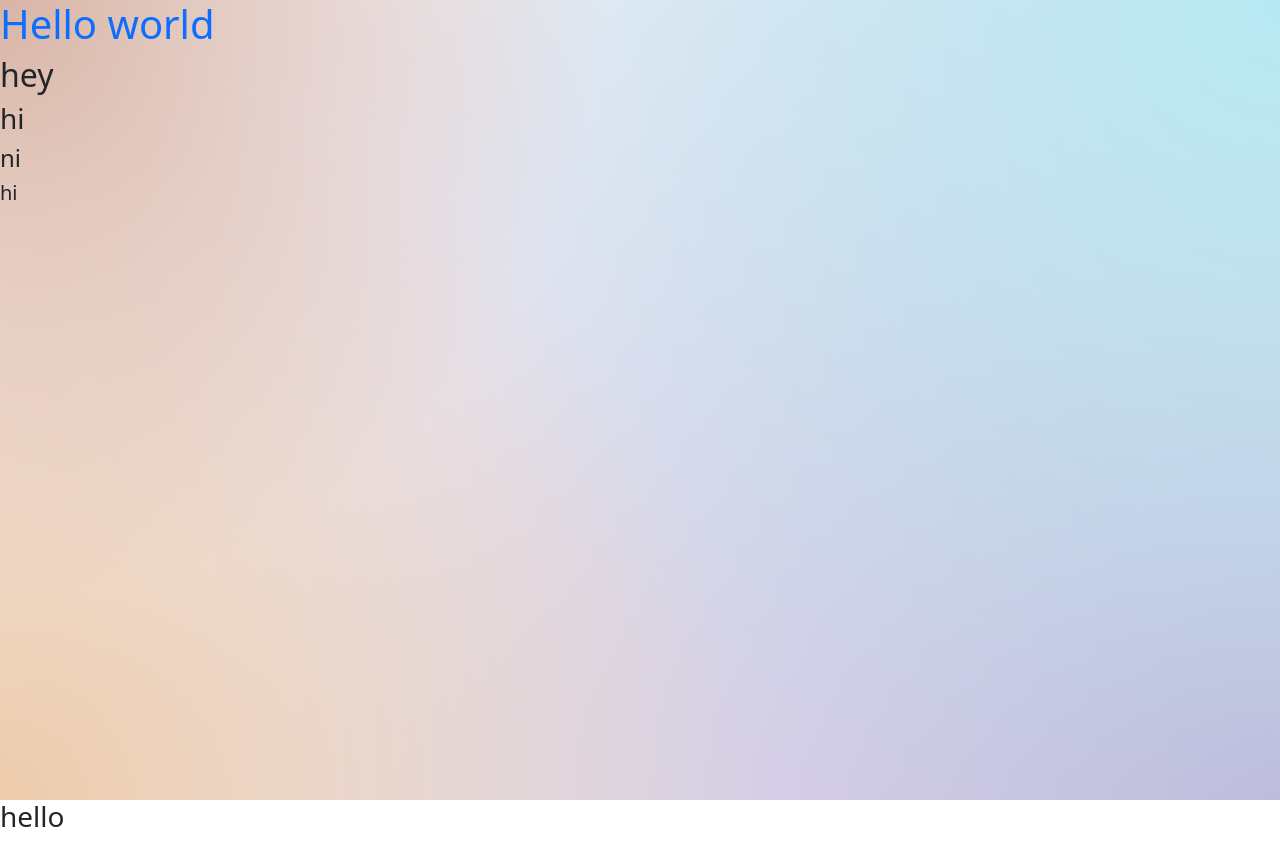
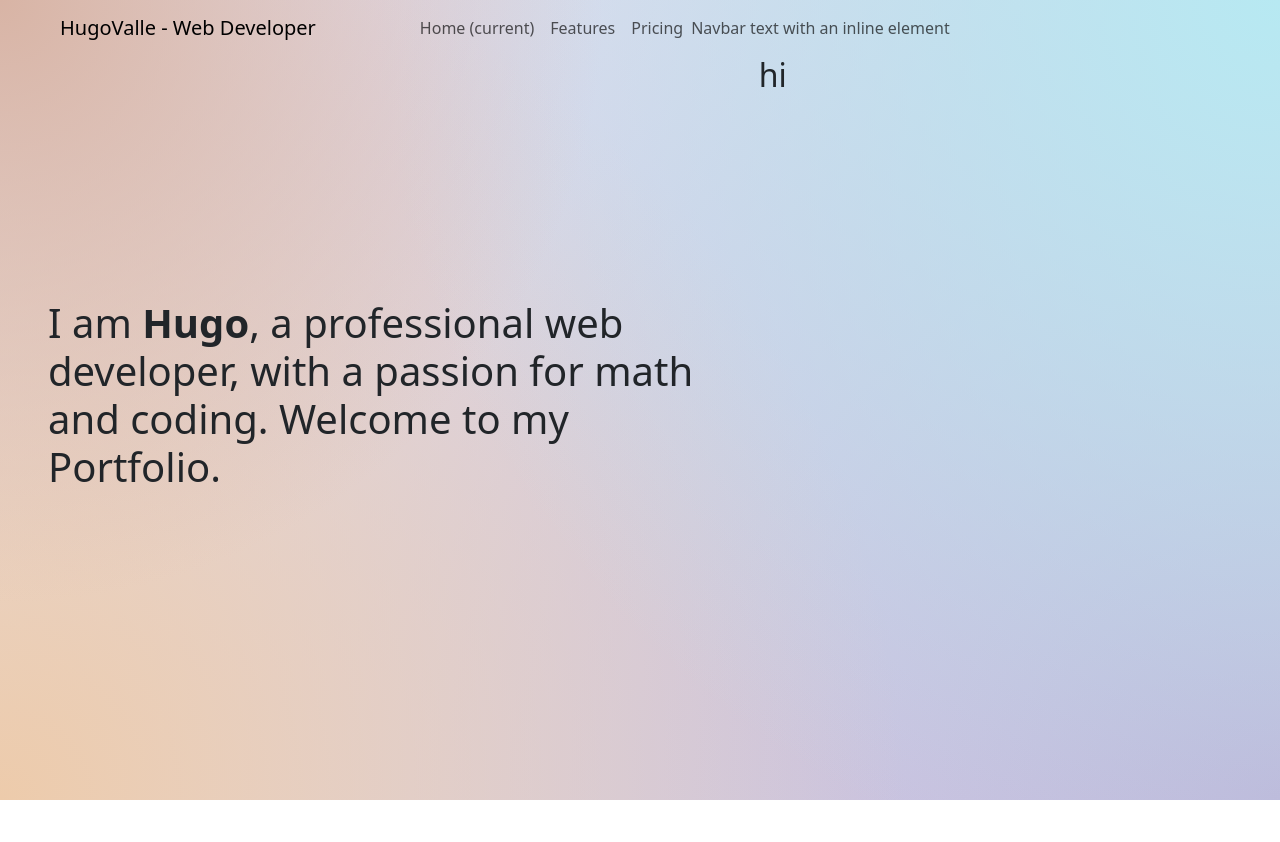
Before and after one commit to HugoValle11/portfolio, a plain HTML site: page index.html in a window 1280 px wide. After the commit the page ends 800 px from the top, so only its background shows below. Drawn offline with nearby package versions, Linux system fonts and the light colour scheme.

Commit message:
Adding more styles and nav bar.

```diff
--- a/index.html
+++ b/index.html
@@ -4,29 +4,72 @@
     <meta charset="UTF-8" />
     <meta http-equiv="X-UA-Compatible" content="IE=edge" />
     <meta name="viewport" content="width=device-width, initial-scale=1.0" />
-    <title>HugoValle - Wed Developer</title>
+    <title>HugoValle - Web Developer</title>
 
     <!-- Link to CSS -->
     <link rel="stylesheet" href="style.css" />
 
-    <!-- Link to bootstrap -->
-    <link href="https://cdn.jsdelivr.net/npm/bootstrap@5.3.0-alpha3/dist/css/bootstrap.min.css" rel="stylesheet" integrity="sha384-KK94CHFLLe+nY2dmCWGMq91rCGa5gtU4mk92HdvYe+M/SXH301p5ILy+dN9+nJOZ" crossorigin="anonymous">
+    <!-- Link to Bootstrap CSS -->
+    <link
+      href="https://cdn.jsdelivr.net/npm/bootstrap@5.3.0-alpha3/dist/css/bootstrap.min.css"
+      rel="stylesheet"
+      integrity="sha384-KK94CHFLLe+nY2dmCWGMq91rCGa5gtU4mk92HdvYe+M/SXH301p5ILy+dN9+nJOZ"
+      crossorigin="anonymous"
+    />
   </head>
   <body>
+    <main>
+      <header></header>
 
-    <div class="first-viewport">
+      <div class="container-fluid first-viewport">
+        <nav class="navbar navbar-expand-lg navbar-light">
+          <a class="navbar-brand mx-5" href="./index.html">HugoValle - Web Developer</a>
+          <button
+            class="navbar-toggler"
+            type="button"
+            data-bs-toggle="collapse"
+            data-bs-target="#navbarText"
+            aria-controls="navbarText"
+            aria-expanded="false"
+            aria-label="Toggle navigation"
+          >
+            <span class="navbar-toggler-icon"></span>
+          </button>
+          <div class="collapse navbar-collapse mx-5" id="navbarText">
+            <ul class="navbar-nav mr-auto">
+              <li class="nav-item active">
+                <a class="nav-link" href="#"
+                  >Home <span class="sr-only">(current)</span></a>
+              </li>
+              <li class="nav-item">
+                <a class="nav-link" href="#">Features</a>
+              </li>
+              <li class="nav-item">
+                <a class="nav-link" href="#">Pricing</a>
+              </li>
+            </ul>
+            <span class="navbar-text">Navbar text with an inline element</span>
+          </div>
+        </nav>
+        <div class="row">
+          <div class="mx-auto px-5 col-lg-7 col-sm-11 col-xs-1 my-5">
+            <h1>
+              I am <b>Hugo</b>, a professional web developer, with a passion for
+              math and coding. Welcome to my Portfolio.
+            </h1>
+          </div>
+          <div class="col-md-5">
+            <h2>hi</h2>
+          </div>
+        </div>
+      </div>
+    </main>
 
-      <h1 class="title1 text-primary">Hello world</h1>
-      <h2>hey</h2>
-      <h3>hi</h3>
-      <h4>ni</h4>
-      <h5>hi</h5>
-    </div>
-
-    <div class="row">
-      <h3>hello</h3>
-    </div>
-
-    <script src="https://cdn.jsdelivr.net/npm/bootstrap@5.3.0-alpha3/dist/js/bootstrap.bundle.min.js" integrity="sha384-ENjdO4Dr2bkBIFxQpeoTz1HIcje39Wm4jDKdf19U8gI4ddQ3GYNS7NTKfAdVQSZe" crossorigin="anonymous"></script>
+    <!-- Link to Bootstrap JavaScript -->
+    <script
+      src="https://cdn.jsdelivr.net/npm/bootstrap@5.3.0-alpha3/dist/js/bootstrap.bundle.min.js"
+      integrity="sha384-ENjdO4Dr2bkBIFxQpeoTz1HIcje39Wm4jDKdf19U8gI4ddQ3GYNS7NTKfAdVQSZe"
+      crossorigin="anonymous"
+    ></script>
   </body>
 </html>
--- a/style.css
+++ b/style.css
@@ -1,10 +1,8 @@
-/* html,
-body {
-  height: 100%;
-}
 
-body {
-  background-image: radial-gradient(
+.first-viewport {
+  height: 100vh;
+  width: 100vw;
+  background: radial-gradient(
       circle at top left,
       rgb(216, 180, 165) 0%,
       rgba(216, 180, 165, 0) 40%
@@ -17,36 +15,16 @@ body {
     radial-gradient(
       circle at bottom left,
       rgb(237, 203, 171) 0%,
-      rgba(237, 203, 171, 0) 50%
+      rgba(237, 203, 171, 0) 60%
     ),
     radial-gradient(
       circle at bottom right,
       rgb(190, 182, 217) 0%,
-      rgba(190, 182, 217, 0) 100%
+      rgba(190, 182, 217, 0) 150%
     );
   background-size: 100% 100%;
-  background-repeat: no-repeat;
-} */
-
-
-
-html, body {
-  height: 100%;
-  margin: 0;
 }
 
-body {
-  background: linear-gradient(top to bottom, rgb(237, 203, 171), rgb(190, 182, 217), #ffffff);
-  background-repeat: no-repeat;
-  background-size: 100% 200vh;
+h1 {
+  padding-top: 30%;
 }
-
-.first-viewport {
-  height: 100vh;
-  background-image: radial-gradient(circle at top left, rgb(216, 180, 165) 0%, rgba(216, 180, 165, 0) 40%),
-                    radial-gradient(circle at top right, rgb(183, 233, 242) 0%, rgba(183, 233, 242, 0) 60%),
-                    radial-gradient(circle at bottom left, rgb(237, 203, 171) 0%, rgba(237, 203, 171, 0) 50%),
-                    radial-gradient(circle at bottom right, rgb(190, 182, 217) 0%, rgba(190, 182, 217, 0) 100%);
-  background-size: 100% 100%;
-  background-repeat: no-repeat;
-}
```
Also changed, not shown: test.html (added, +24 -0 lines).
